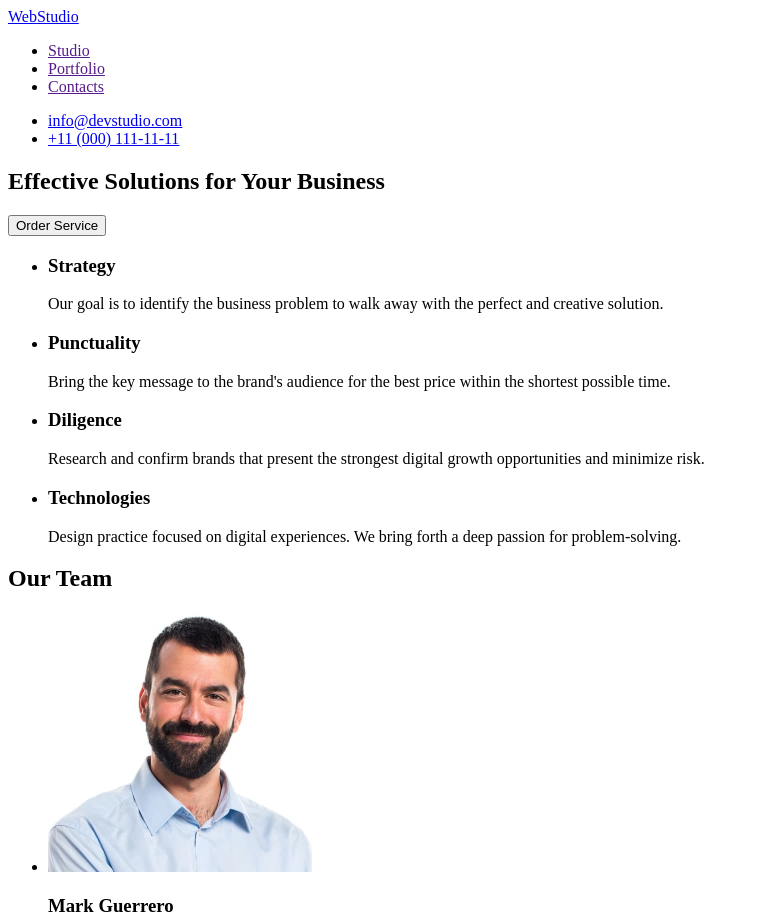
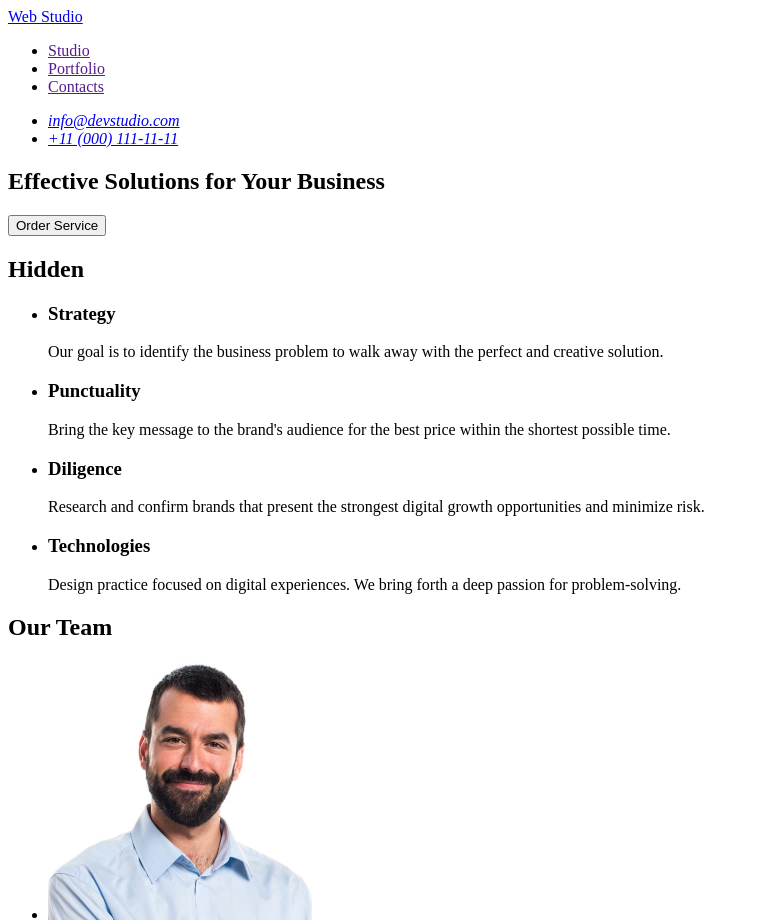
Before and after one commit to sandychips/goit-markup-hw-01, a plain HTML site: page index.html in a window 1280 px wide. Shown: the top 923 px of the page, without its empty margins (0-759 px from the left). Drawn offline with Linux system fonts and the light colour scheme.

Commit message:
Update index.html

```diff
--- a/index.html
+++ b/index.html
@@ -4,19 +4,20 @@
     <meta charset="UTF-8" />
     <meta name="viewport" content="width=device-width, initial-scale=1.0" />
     <title>HW №01</title>
-    <link rel="shortcut icon" href="./images/favicon.png" />
+
   </head>
   <body>
     <header>
       <nav>
-        <a href="/">Web<span>Studio</span></a>
+        <a href="/">Web Studio</a>
         <ul>
           <li><a href="">Studio</a></li>
           <li><a href="">Portfolio</a></li>
           <li><a href="">Contacts</a></li>
         </ul>
       </nav>
-      <ul>
+      <address>
+        <ul>
         <li>
           <a href="mailto:info@devstudio.com">info@devstudio.com</a>
         </li>
@@ -24,6 +25,7 @@
           <a href="tel:+110001111111">+11 (000) 111-11-11</a>
         </li>
       </ul>
+      </address>
     </header>
 
     <main>
@@ -33,7 +35,8 @@
       </section>
 
       <section>
-
+         <!-- hidden title h2 -->
+         <h2>Hidden</h2>
         <ul>
           <li>
             <h3>Strategy</h3>
@@ -107,7 +110,7 @@
     </main>
 
     <footer>
-      <a href="/">Web<span>Studio</span></a>
+      <a href="/">Web Studio</a>
       <p>
         Increase the flow of customers and sales for your business with digital
         marketing & growth solutions.
```
